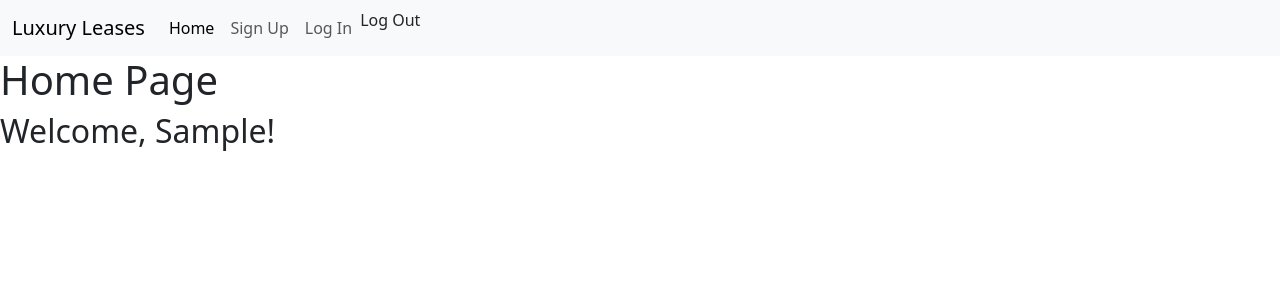
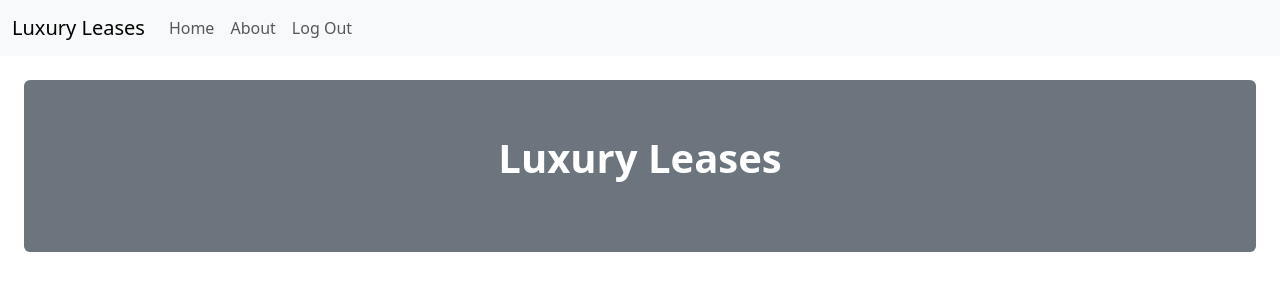
Before and after one commit to Peng2558/luxuryleases, a Django app: page / in a window 1280 px wide. Shown: the top 300 px of the page. Run offline with Django 5.2, Linux system fonts and the light colour scheme; the visitor is signed in with stand-in values (Sample User, id 1).

Commit message:
add link to About on Home page

```diff
--- a/main_app/templates/base.html
+++ b/main_app/templates/base.html
@@ -20,20 +20,26 @@
       <div class="collapse navbar-collapse" id="navbarNav">
         <ul class="navbar-nav">
           <li class="nav-item">
-            <a class="nav-link active" aria-current="page" href="{% url 'home' %}">Home</a>
+            <a class="nav-link" aria-current="page" href="{% url 'home' %}">Home</a>
           </li>
           <li class="nav-item">
-            <a class="nav-link" href="{% url 'signup' %}">Sign Up</a>
+            <a class="nav-link" href="{% url 'about' %}">About</a>
           </li>
-          <li class="nav-item">
-            <a class="nav-link" href="{% url 'login' %}">Log In</a>
-          </li>
-          <li class="nav-item">
-            <form action='{% url "logout" %}' method='POST'>
-              {% csrf_token %}
-              <button type='submit' style='all: unset;'>Log Out</button>
-            </form>
-          </li>
+          {% if user.is_authenticated %}
+            <li class="nav-item">
+              <form action='{% url "logout" %}' method='POST'>
+                {% csrf_token %}
+                <button class="btn nav-link" type='submit'>Log Out</button>
+              </form>
+            </li>
+          {% else %}
+            <li class="nav-item">
+              <a class="nav-link" href="{% url 'signup' %}">Sign Up</a>
+            </li>
+            <li class="nav-item">
+              <a class="nav-link" href="{% url 'login' %}">Log In</a>
+            </li>
+          {% endif %}
         </ul>
       </div>
     </div>
--- a/main_app/templates/home.html
+++ b/main_app/templates/home.html
@@ -1,9 +1,7 @@
 {% extends "base.html" %}
 
 {% block content %}
-  <h1>Home Page</h1>
-
-  {% if user.is_authenticated %}
-    <h2>Welcome, {{ user.first_name }}!</h2>
-  {% endif %}
+  <div class='m-4 p-5 bg-secondary text-white rounded'>
+    <p class='fs-1 fw-bold text-center'>Luxury Leases</p>
+  </div>
 {% endblock %}
```
